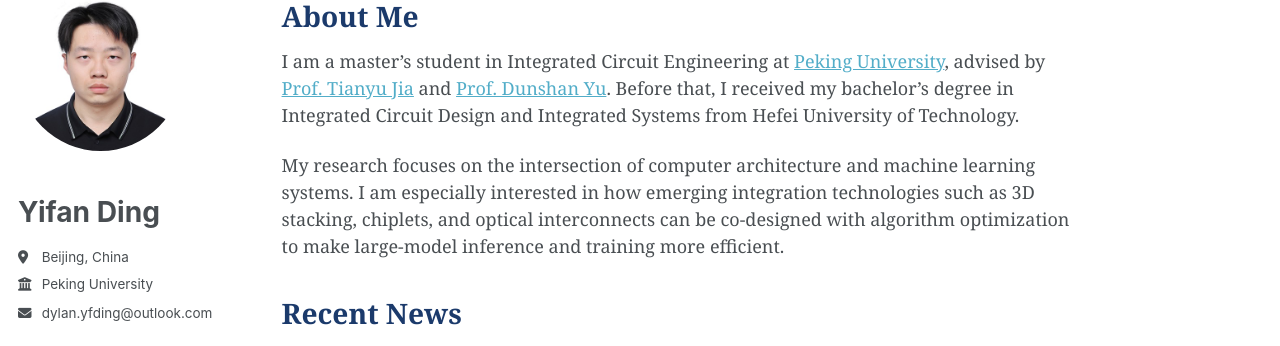
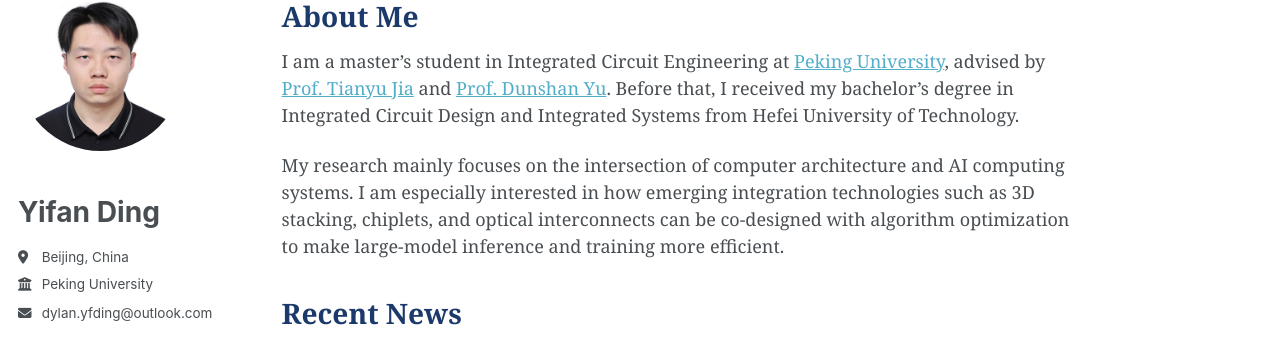
Before and after one commit to DylanDing54/DylanDing54.github.io, a Jekyll site: the page built from _pages/about.md, in a window 1280 px wide and 900 px high. Shown: the part 115-461 px from the top of the window. Built offline with Jekyll 4.4.1, drawn with Linux system fonts in a browser that asks for light colours; a style sheet for code colours, icons or effects is not loaded.

Commit message:
Reword the research focus sentence
Co-Authored-By: Claude Opus 5 (1M context) <noreply@anthropic.com>

```diff
--- a/_pages/about.md
+++ b/_pages/about.md
@@ -12,7 +12,7 @@ About Me
 ======
 I am a master's student in Integrated Circuit Engineering at [Peking University](https://www.pku.edu.cn/), advised by [Prof. Tianyu Jia](https://ic.pku.edu.cn/en/Faculty/Facultys/IntegratedCircuitDesign/Jia_Tianyu/index.htm) and [Prof. Dunshan Yu](https://ic.pku.edu.cn/en/Faculty/Facultys/IntegratedCircuitDesign/YuDunshan/index.htm). Before that, I received my bachelor's degree in Integrated Circuit Design and Integrated Systems from Hefei University of Technology.
 
-My research focuses on the intersection of computer architecture and machine learning systems. I am especially interested in how emerging integration technologies such as 3D stacking, chiplets, and optical interconnects can be co-designed with algorithm optimization to make large-model inference and training more efficient.
+My research mainly focuses on the intersection of computer architecture and AI computing systems. I am especially interested in how emerging integration technologies such as 3D stacking, chiplets, and optical interconnects can be co-designed with algorithm optimization to make large-model inference and training more efficient.
 
 Recent News
 ======
```
